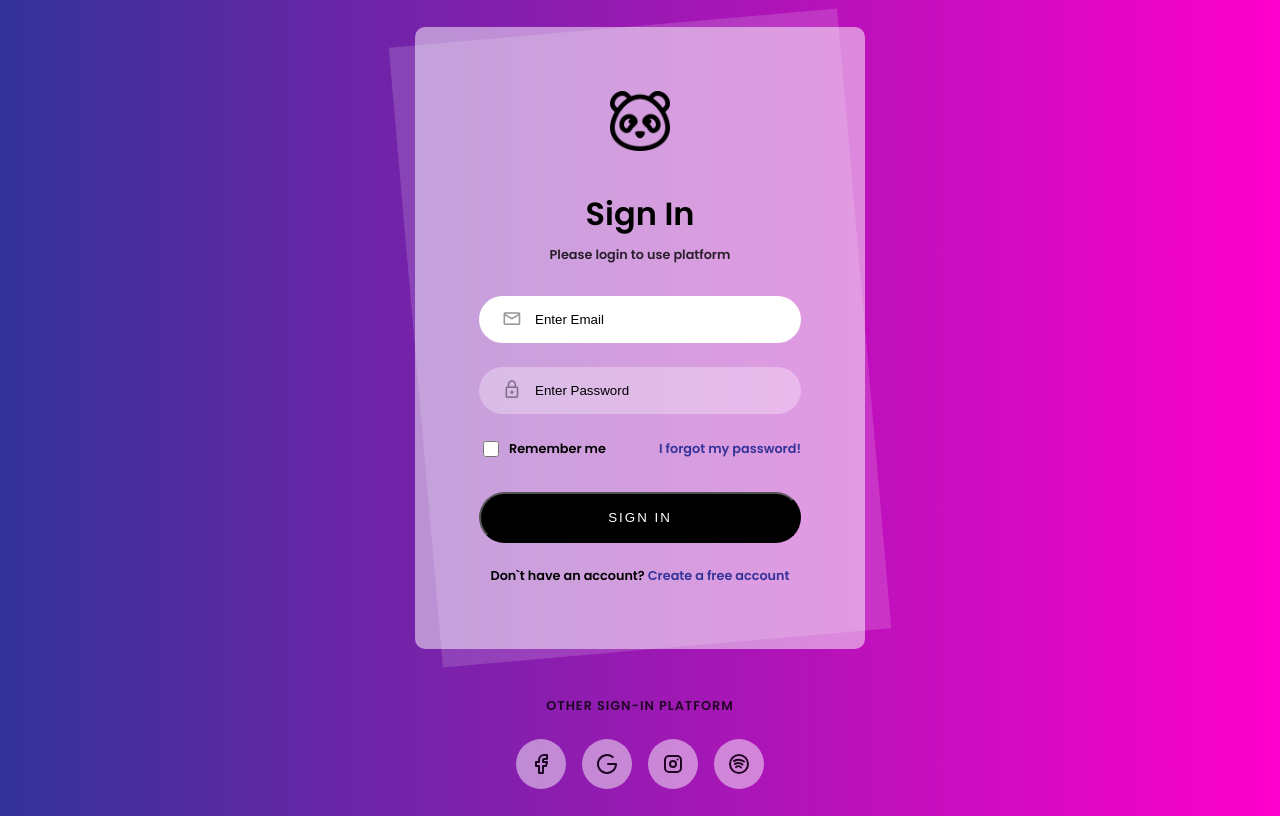
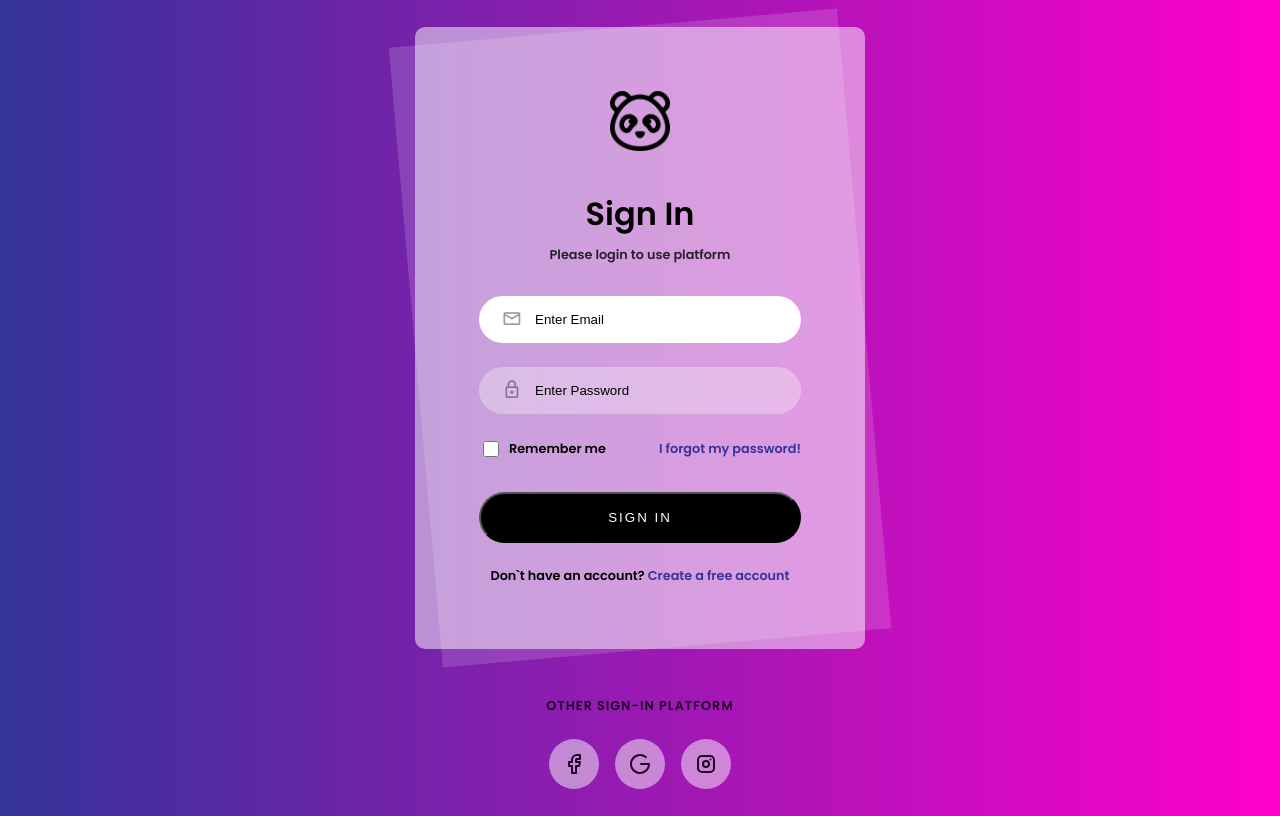
Before and after one commit to 1mposs1blyt/websites, a plain HTML site: page websites/website1/index.html in a window 1280 px wide. Drawn offline with nearby package versions, Linux system fonts and the light colour scheme; files whose address does not match are found by name.

Commit message:
без споитифая

```diff
--- a/websites/website1/index.html
+++ b/websites/website1/index.html
@@ -63,15 +63,6 @@
                         <path d="M16.5 7.5l0 .01"></path>
                      </svg>
                 </a>
-                <a href="#">
-                    <svg xmlns="http://www.w3.org/2000/svg" class="icon icon-tabler icon-tabler-brand-spotify" width="24" height="24" viewBox="0 0 24 24" stroke-width="2" stroke="currentColor" fill="none" stroke-linecap="round" stroke-linejoin="round">
-                        <path stroke="none" d="M0 0h24v24H0z" fill="none"></path>
-                        <path d="M12 12m-9 0a9 9 0 1 0 18 0a9 9 0 1 0 -18 0"></path>
-                        <path d="M8 11.973c2.5 -1.473 5.5 -.973 7.5 .527"></path>
-                        <path d="M9 15c1.5 -1 4 -1 5 .5"></path>
-                        <path d="M7 9c2 -1 6 -2 10 .5"></path>
-                     </svg>
-                </a>
             </div>
         </div>
     </div>
```
